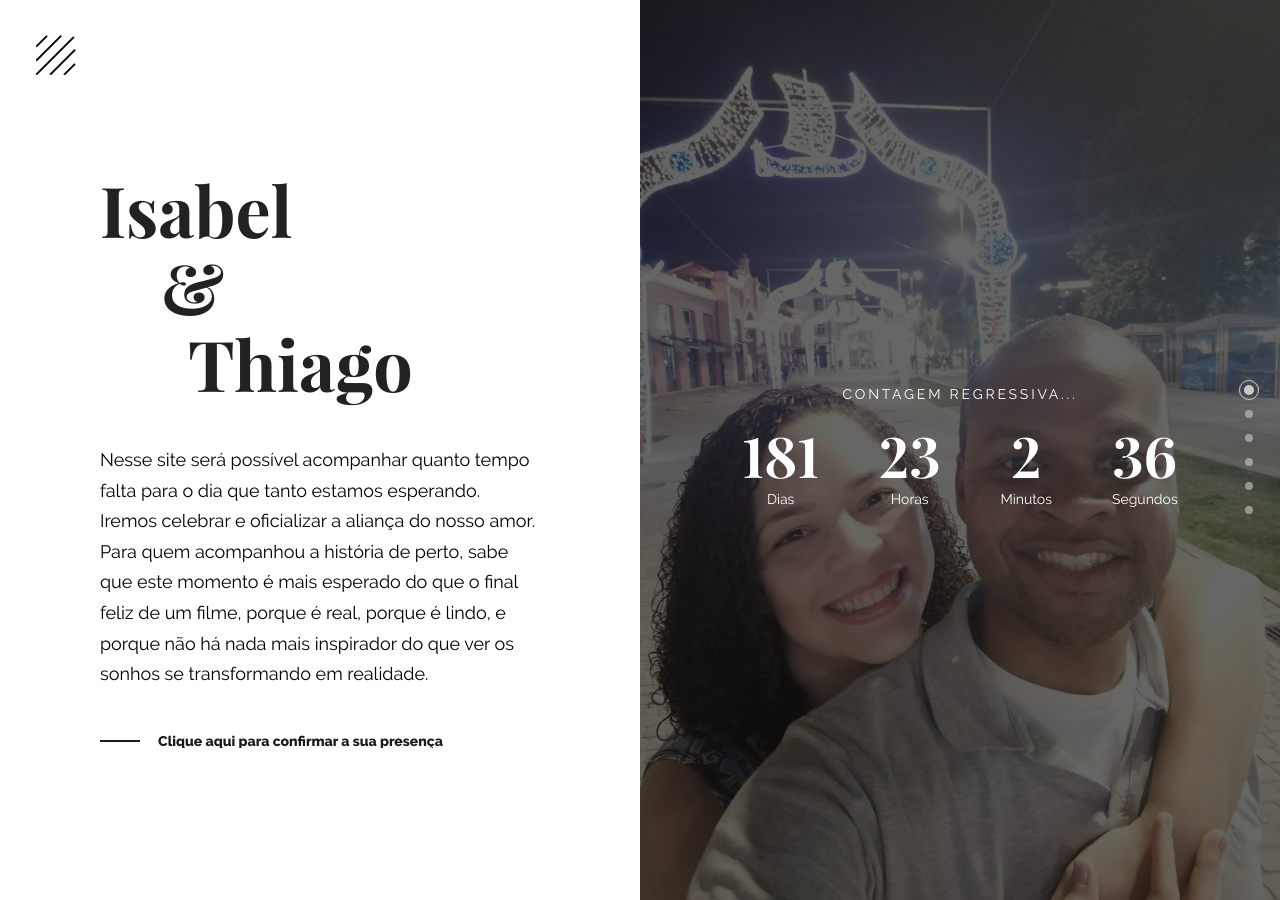
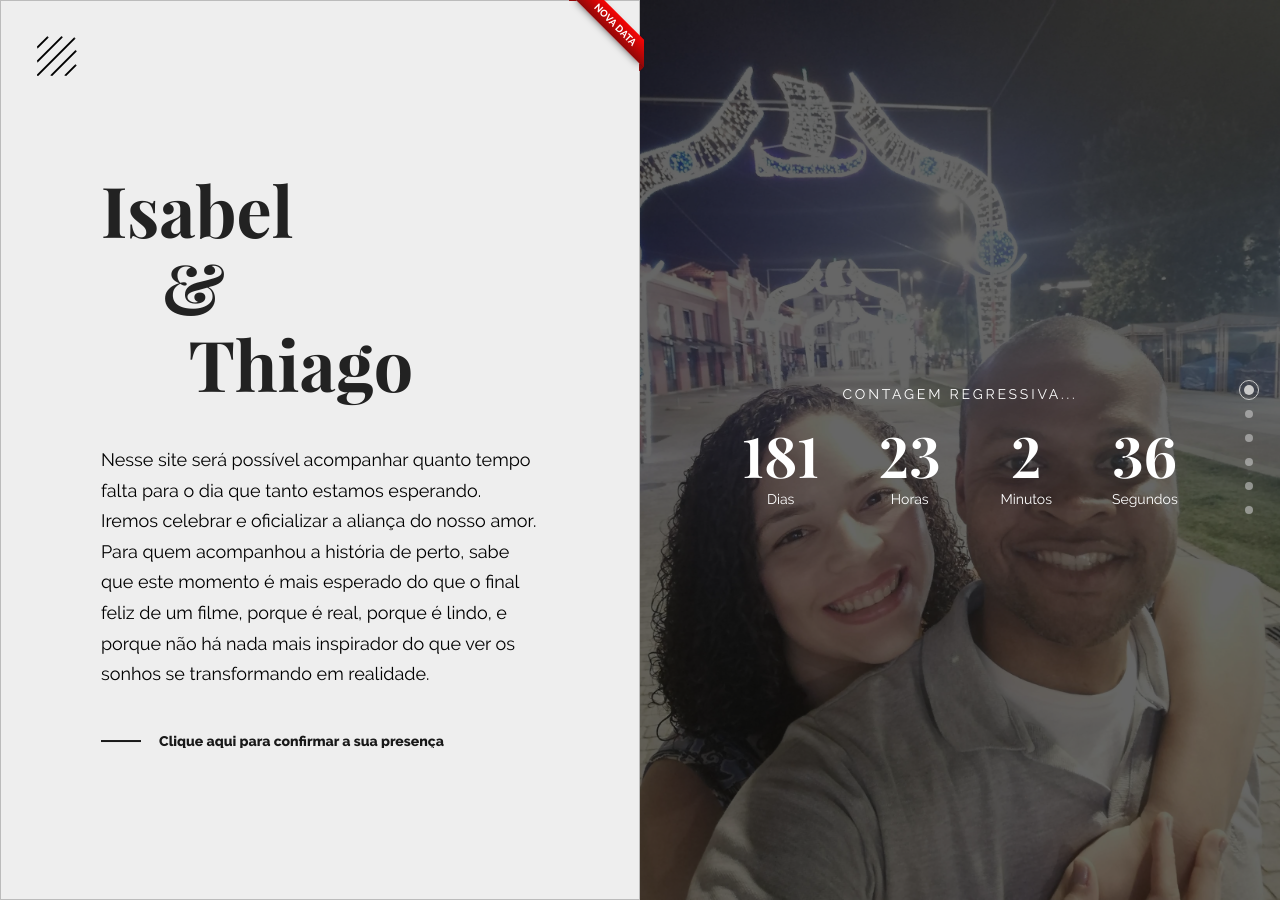
Before and after one commit to thiagofis/isabel-thiago, a Jekyll site: the page built from index.markdown, in a window 1280 px wide. Built offline with Jekyll 4.4.1, drawn with Linux system fonts in a browser that asks for light colours; some web fonts are replaced.

Commit message:
added ribbon

```diff
--- a/_includes/countdown.html
+++ b/_includes/countdown.html
@@ -4,8 +4,8 @@
         <div class="row m-0 fullheight">
 
             <!-- Main Section Intro Start -->
-            <div class="col-12 col-xl-6 fullheight home_intro">
-
+            <div class="col-12 col-xl-6 fullheight home_intro box">
+                <div class="ribbon"><span>Nova data</span></div>
                 <!-- Menu Button Start -->
                 <div class="menu-button">
                     <a href="#" id="menu-trigger" class="menu-trigger">
--- a/_layouts/home.html
+++ b/_layouts/home.html
@@ -32,6 +32,7 @@
     <!-- Template Favicon & Icons End-->
 
     <!-- Loader Styles Start-->
+    <link rel="stylesheet" type="text/css"  href="{{ '/assets/css/ribbon.css'| relative_url }}" media="screen" />
     <link rel="stylesheet" type="text/css"  href="{{ '/assets/css/custom.css'| relative_url }}" media="screen" />
     <link rel="stylesheet" type="text/css"  href="{{ '/assets/css/facebook-comments.css'| relative_url }}" media="screen" />
 
--- /dev/null
+++ b/assets/css/ribbon.css
@@ -0,0 +1,49 @@
+.box {
+    width: 200px; height: 300px;
+    position: relative;
+    border: 1px solid #BBB;
+    background: #EEE;
+}
+.ribbon {
+    position: absolute;
+    right: -5px; top: -5px;
+    z-index: 1;
+    overflow: hidden;
+    width: 75px; height: 75px;
+    text-align: right;
+}
+.ribbon span {
+    font-size: 10px;
+    font-weight: bold;
+    color: #FFF;
+    text-transform: uppercase;
+    text-align: center;
+    line-height: 20px;
+    transform: rotate(45deg);
+    -webkit-transform: rotate(45deg);
+    width: 100px;
+    display: block;
+    background: #79A70A;
+    background: linear-gradient(#F70505 0%, #8F0808 100%);
+    box-shadow: 0 3px 10px -5px rgba(0, 0, 0, 1);
+    position: absolute;
+    top: 19px; right: -21px;
+}
+.ribbon span::before {
+    content: "";
+    position: absolute; left: 0px; top: 100%;
+    z-index: -1;
+    border-left: 3px solid #8F0808;
+    border-right: 3px solid transparent;
+    border-bottom: 3px solid transparent;
+    border-top: 3px solid #8F0808;
+}
+.ribbon span::after {
+    content: "";
+    position: absolute; right: 0px; top: 100%;
+    z-index: -1;
+    border-left: 3px solid transparent;
+    border-right: 3px solid #8F0808;
+    border-bottom: 3px solid transparent;
+    border-top: 3px solid #8F0808;
+}
```
